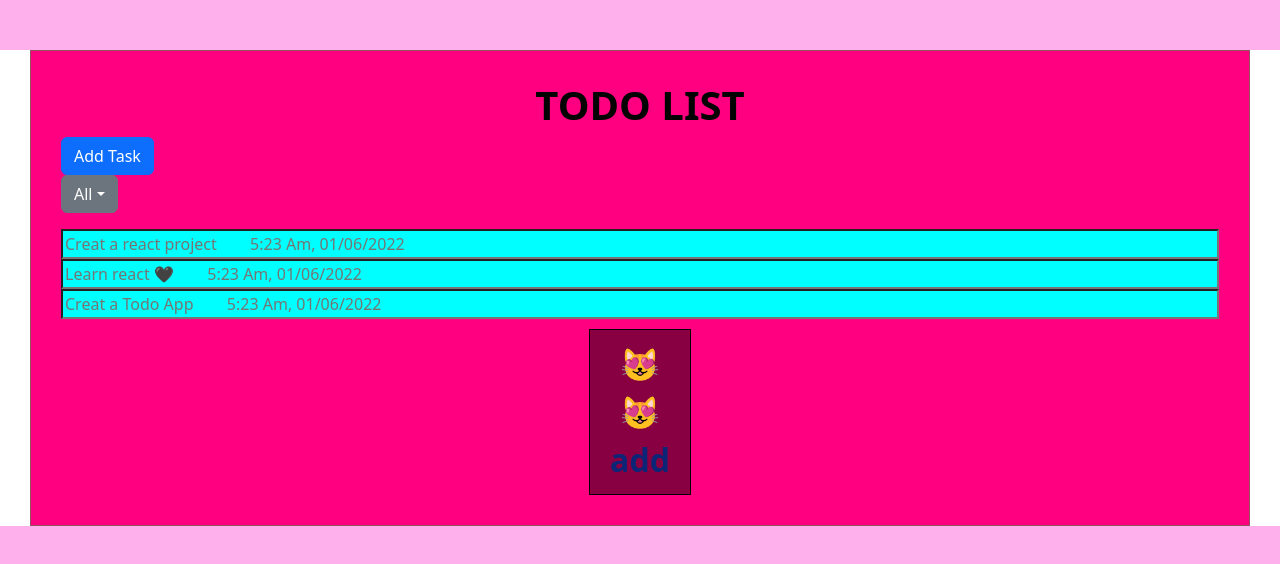
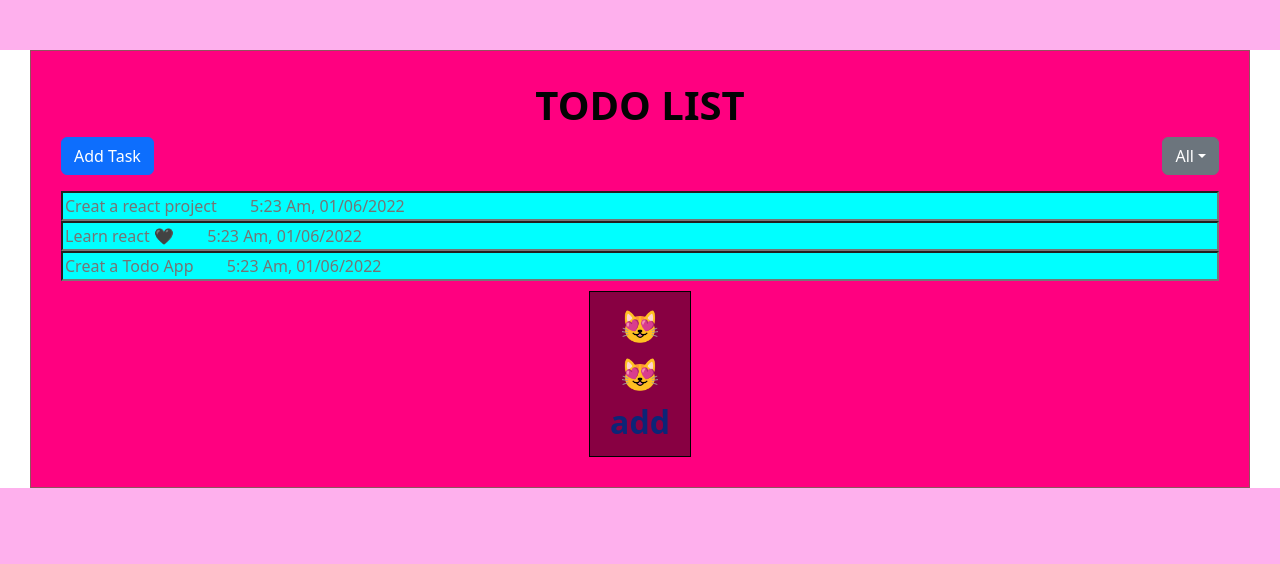
Before and after one commit to mayarsamir82/todo-list, a React (Create React App) app: page / in a window 1280 px wide. Shown: the top 564 px of the page. Built offline with nearby package versions, Linux system fonts and the light colour scheme.

Commit message:
added a CSS for dropdown menu button

```diff
--- a/src/App.css
+++ b/src/App.css
@@ -71,3 +71,7 @@ cursor: pointer;
 font-size: xx-large;
 font-weight: bolder;
 }
+
+.dropdown {
+  float: right;  /* تحريك الـ dropdown إلى الجهة اليمنى */
+}
```
